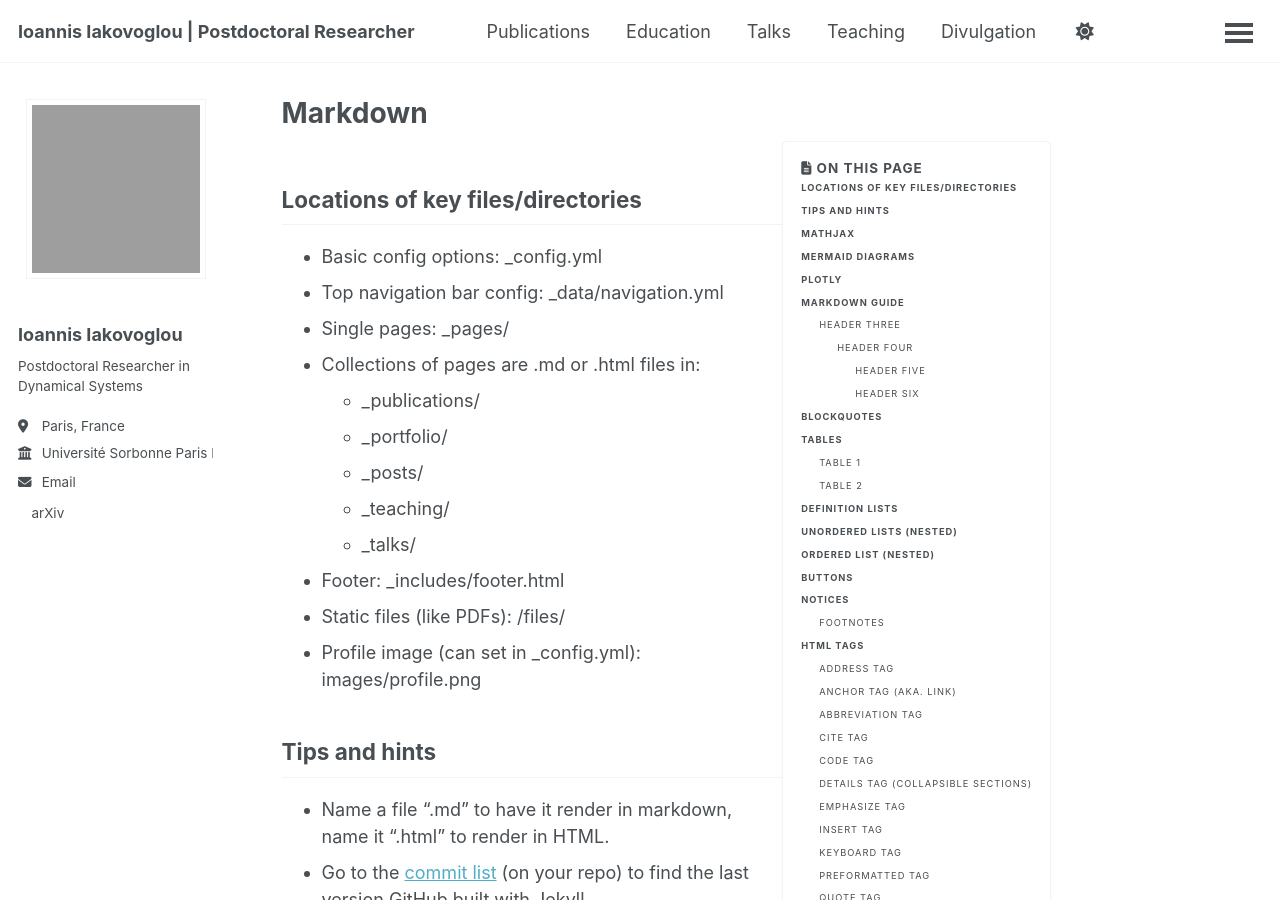
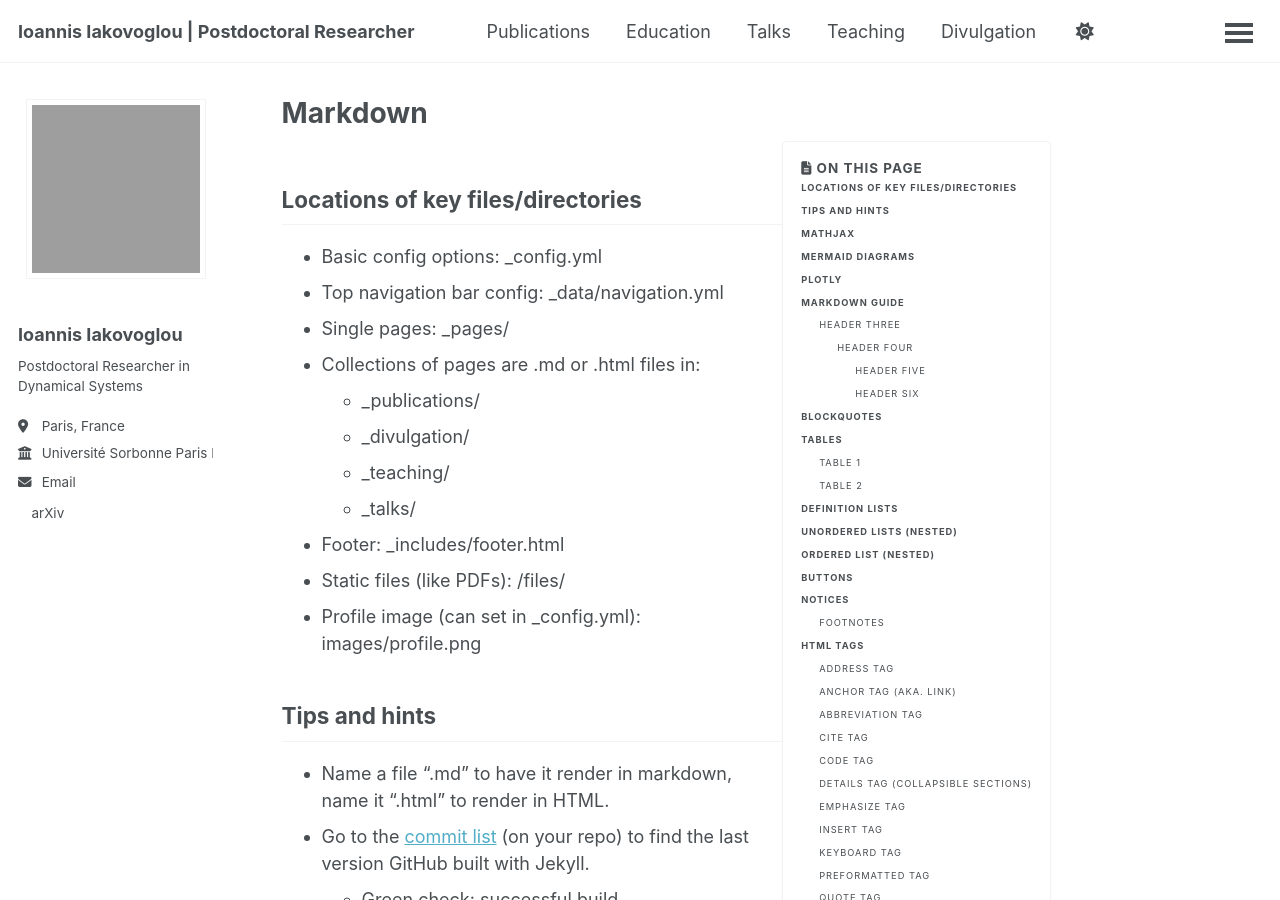
Before and after one commit to ioannisiakovoglou/ioannisiakovoglou.github.io, a Jekyll site: the page built from _pages/markdown.md, in a window 1280 px wide and 900 px high. Built offline with Jekyll 4.4.1, drawn with Linux system fonts in a browser that asks for light colours; emoji names are drawn with the system emoji font; a script bundle is joined from its source files by our own code; a style sheet for code colours, icons or effects is not loaded.

Commit message:
Replace '_portfolio/' with '_divulgation/' in markdown

```diff
--- a/_pages/markdown.md
+++ b/_pages/markdown.md
@@ -16,8 +16,7 @@ redirect_from:
 * Single pages: _pages/
 * Collections of pages are .md or .html files in:
   * _publications/
-  * _portfolio/
-  * _posts/
+  * _divulgation/
   * _teaching/
   * _talks/
 * Footer: _includes/footer.html
```
